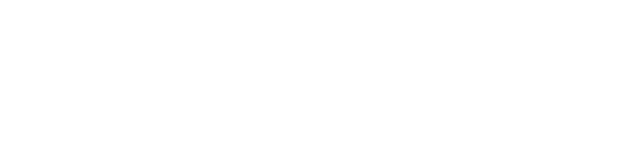
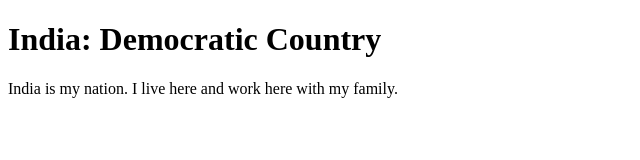
Before and after one commit to adioswell2017/crap-portfolio, a plain HTML site: page index.html in a window 1280 px wide. Shown: the whole page, without its empty margins (0-640 px from the left). Drawn offline with Linux system fonts and the light colour scheme.

Commit message:
added paragraph to index file

```diff
--- a/index.html
+++ b/index.html
@@ -5,6 +5,8 @@
     <title>crap portfolio</title>
   </head>
   <body>
+    <h1>India: Democratic Country</h1>
+    <p>India is my nation. I live here and work here with my family.</p>
 
   </body>
 </html>
```
